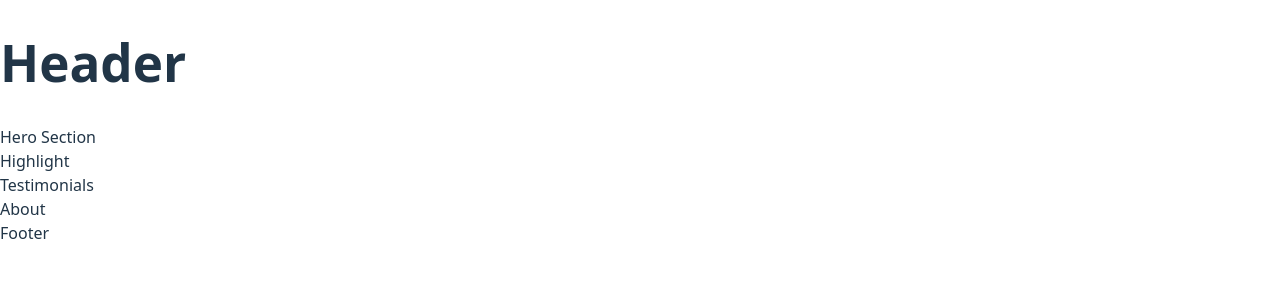
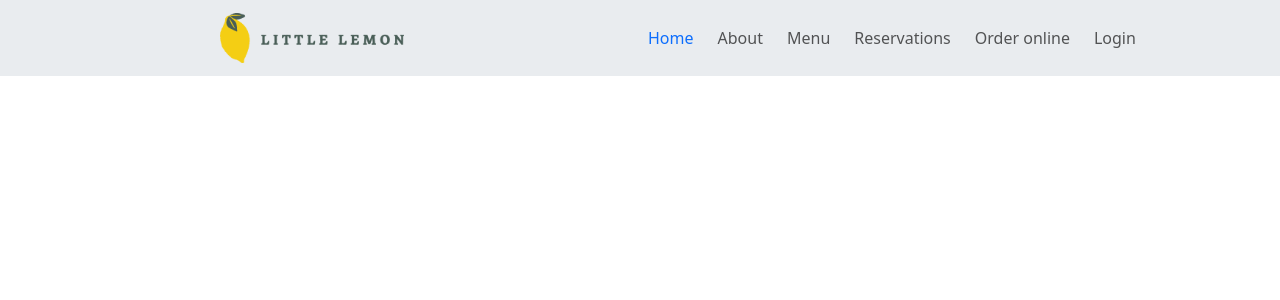
Before and after one commit to kai512bytes/project-lemon, a React (Vite) app: page / in a window 1280 px wide. Shown: the top 300 px of the page. Built offline with nearby package versions, Linux system fonts and the light colour scheme.

Commit message:
create navbar in Header file

```diff
--- a/src/App.jsx
+++ b/src/App.jsx
@@ -10,11 +10,11 @@ function App() {
   return (
     <>
       <Header></Header>
-      <HeroSection></HeroSection>
+      {/* <HeroSection></HeroSection>
       <Highlight></Highlight>
       <Testimonials></Testimonials>
       <About></About>
-      <Footer></Footer>
+      <Footer></Footer> */}
     </>
   )
 }
--- a/src/components/Header.jsx
+++ b/src/components/Header.jsx
@@ -1,5 +1,36 @@
-export default function Header() {
+import logo from "../assets/logo/logo.png";
+import {Container, Nav, Navbar, NavDropdown, Row} from 'react-bootstrap';
+
+const Header = () => {
     return(
-        <h1>Header</h1>
+        <header>
+            <Navbar expand="lg" className="bg-body-secondary" variant="light">
+                <Container fluid="xl" className="justify-content-center p-0">
+                    <Navbar.Brand href="#">
+                        <img
+                            src={logo}
+                            width="auto"
+                            height="50"
+                            alt="Lemon Logo"
+                        />
+                    </Navbar.Brand>
+                    <Navbar.Toggle aria-controls="navbar-nav" />
+                </Container>
+                <Container className=" justify-content-start p-0">
+                    <Navbar.Collapse id="navbar-nav" className="justify-content-start">
+                        <Nav className="gap-2 align-items-center">
+                            <Nav.Link href="#" className="text-primary">Home</Nav.Link>
+                            <Nav.Link href="#">About</Nav.Link>
+                            <Nav.Link href="#">Menu</Nav.Link>
+                            <Nav.Link href="#">Reservations</Nav.Link>
+                            <Nav.Link href="#">Order online</Nav.Link>
+                            <Nav.Link href="#">Login</Nav.Link>
+                        </Nav>
+                    </Navbar.Collapse>
+                </Container>
+            </Navbar>
+        </header>
     )
 }
+
+export default Header;
--- a/src/index.css
+++ /dev/null
@@ -1,68 +0,0 @@
-:root {
-  font-family: system-ui, Avenir, Helvetica, Arial, sans-serif;
-  line-height: 1.5;
-  font-weight: 400;
-
-  color-scheme: light dark;
-  color: rgba(255, 255, 255, 0.87);
-  background-color: #242424;
-
-  font-synthesis: none;
-  text-rendering: optimizeLegibility;
-  -webkit-font-smoothing: antialiased;
-  -moz-osx-font-smoothing: grayscale;
-}
-
-a {
-  font-weight: 500;
-  color: #646cff;
-  text-decoration: inherit;
-}
-a:hover {
-  color: #535bf2;
-}
-
-body {
-  margin: 0;
-  display: flex;
-  place-items: flex-start;
-  min-width: 320px;
-  min-height: 100vh;
-}
-
-h1 {
-  font-size: 3.2em;
-  line-height: 1.1;
-}
-
-button {
-  border-radius: 8px;
-  border: 1px solid transparent;
-  padding: 0.6em 1.2em;
-  font-size: 1em;
-  font-weight: 500;
-  font-family: inherit;
-  background-color: #1a1a1a;
-  cursor: pointer;
-  transition: border-color 0.25s;
-}
-button:hover {
-  border-color: #646cff;
-}
-button:focus,
-button:focus-visible {
-  outline: 4px auto -webkit-focus-ring-color;
-}
-
-@media (prefers-color-scheme: light) {
-  :root {
-    color: #213547;
-    background-color: #ffffff;
-  }
-  a:hover {
-    color: #747bff;
-  }
-  button {
-    background-color: #f9f9f9;
-  }
-}
--- a/src/main.jsx
+++ b/src/main.jsx
@@ -1,6 +1,6 @@
 import { StrictMode } from 'react'
 import { createRoot } from 'react-dom/client'
-import './index.css'
+import 'bootstrap/dist/css/bootstrap.min.css';
 import App from './App.jsx'
 
 
```
Also changed, not shown: src/assets/logo/logo.png (renamed from src/assets/logo/Asset 16@4x.png).
